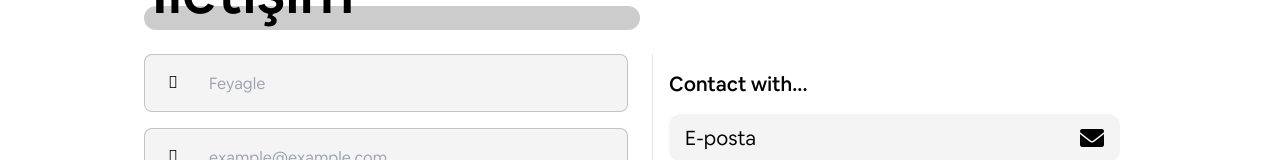
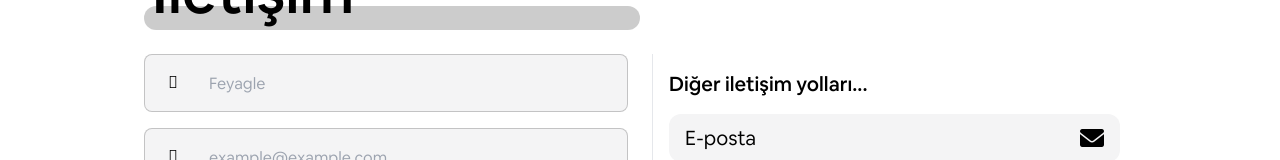
Before and after one commit to HelloFeyagle/www.feyagleworld.ml, a Next.js app: page /contact in a window 1280 px wide. Shown: the part 278-438 px from the top of the page. Built offline with nearby package versions, Linux system fonts and the light colour scheme.

Commit message:
Update contact.jsx

```diff
--- a/src/pages/contact.jsx
+++ b/src/pages/contact.jsx
@@ -103,7 +103,7 @@
           </div>
           <div>
             <div className="space-y-4 p-4">
-                <p className="text-xl font-medium">Contact with...</p>
+                <p className="text-xl font-medium">Diğer iletişim yolları...</p>
                 <a href={'mailto:iletisim@feyagleworld.ml'} className="flex justify-between cursor-pointer hover:bg-zinc-300/50 transition-all duration-200 items-center bg-zinc-100 px-4 py-2 rounded-xl">
                   <p className="text-xl">E-posta</p>
                   <i className="fa fa-envelope text-2xl" />
```
